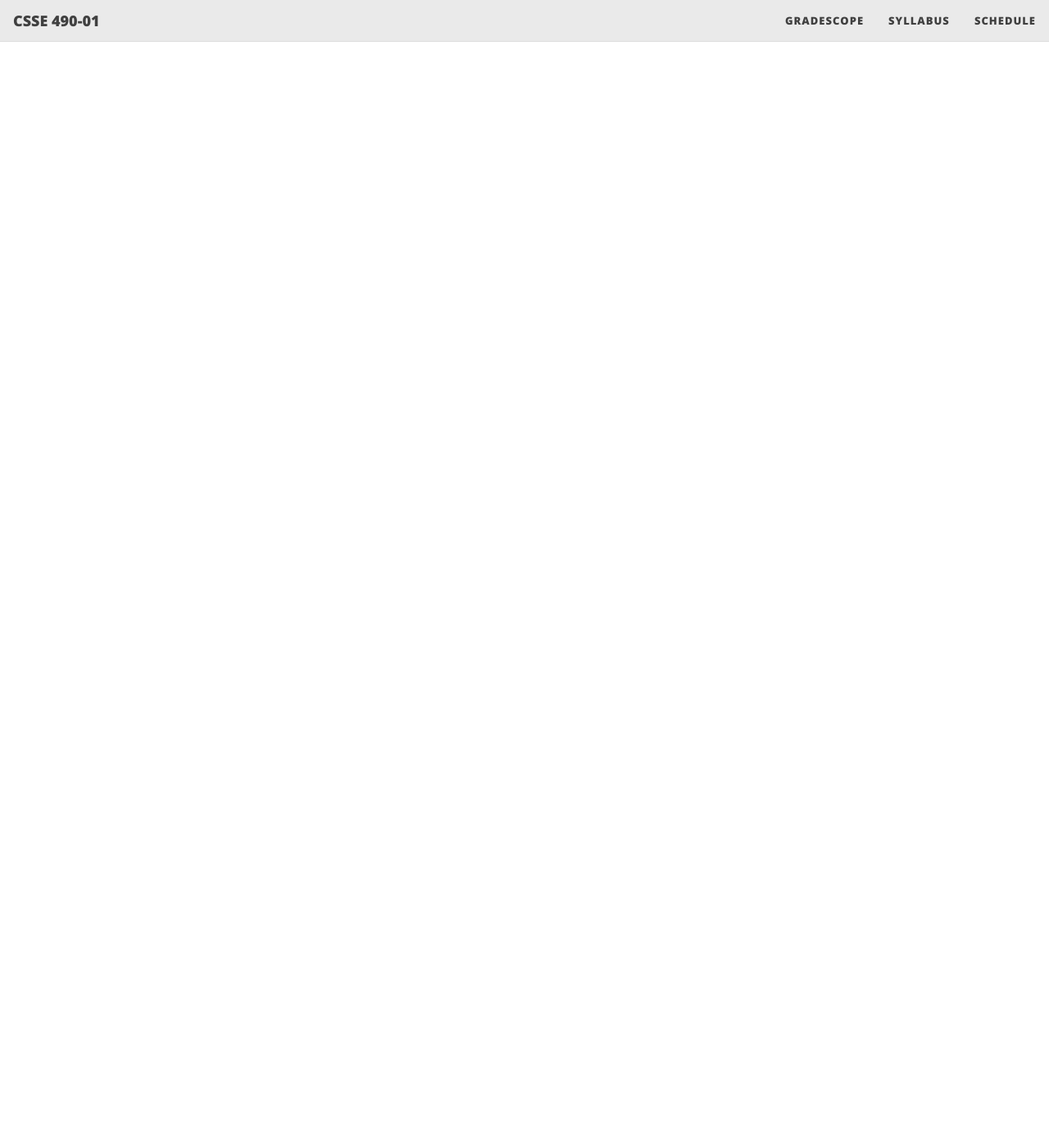
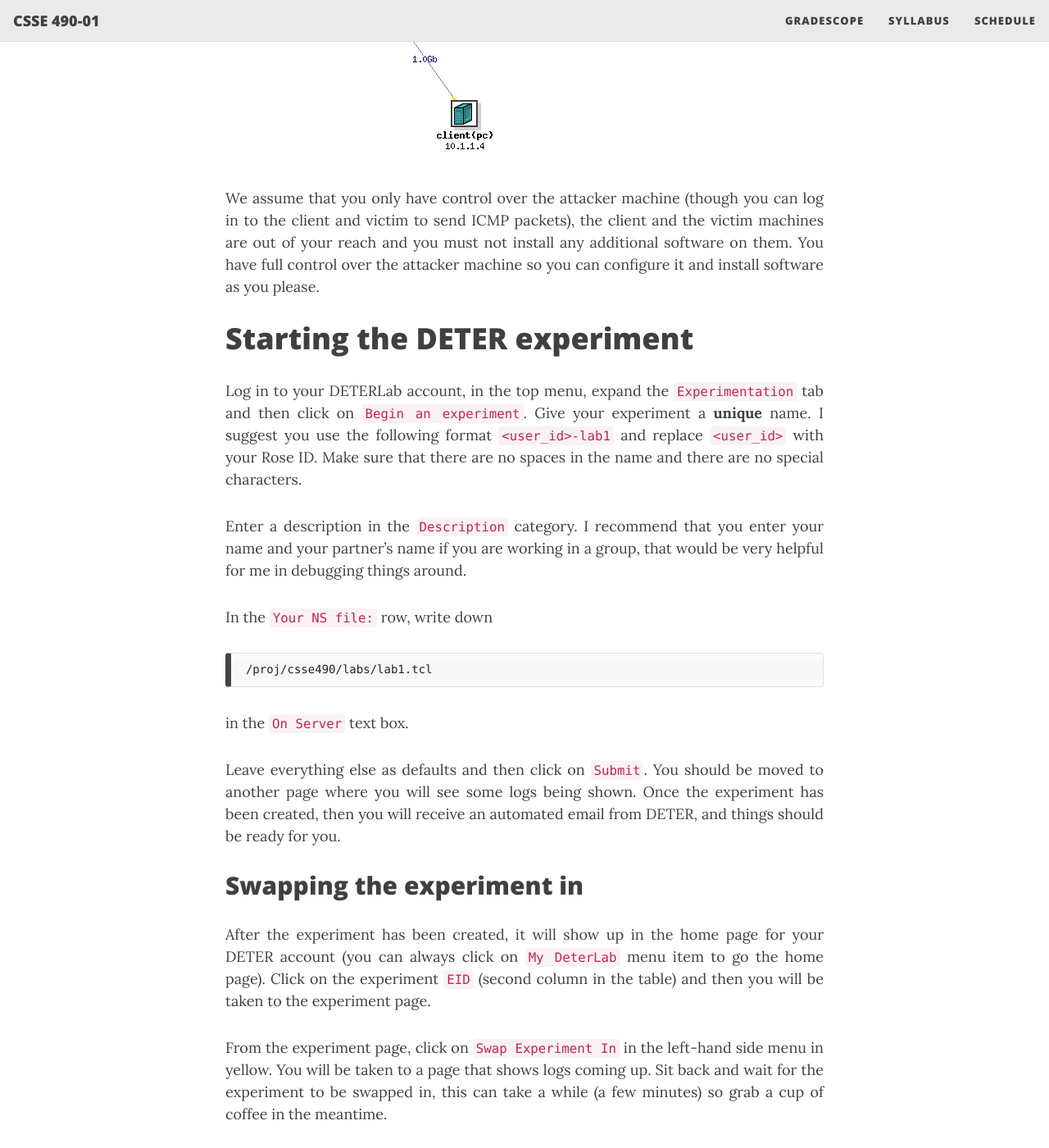
Before and after one commit to rhit-csse490-netsec/netsec-public, a Jekyll site: the page built from labs/lab1.md, in a window 1280 px wide and 1400 px high, scrolled down 1033 px. Shown: the whole window at 82% size. Built offline with Jekyll 4.4.1, drawn with Linux system fonts in a browser that asks for light colours; nearby versions of some CDN libraries; some of the changed text lies outside the part shown.

Commit message:
added stub for lab 1

````diff
--- a/_data/assignments.csv
+++ b/_data/assignments.csv
@@ -1,2 +1,3 @@
 name,dirname,date,grader,moodle
 Lab 0,labs/lab0,2022-03-08 23:59:00,,Submit to [Gradescope](https://www.gradescope.com/courses/375534)
+Lab 1,labs/lab1,2022-03-16 23:59:00,,Submit to [Gradescope](https://www.gradescope.com/courses/375534)
--- a/labs/lab1.md
+++ b/labs/lab1.md
@@ -8,4 +8,104 @@
 # Introduction
 
 In this lab, we will start by getting our hands dirty with network programming
-using the `scapy` package.
+using the `scapy` package. Sniffing and spoofing packets are the essential tools
+available to a security attacker and defender. Therefore, our journey of
+learning the ins and outs of network security starts with sniffing and spoofing
+network packets.
+
+## Learning Objectives
+
+The goal of this lab is to introduce you to the concepts of packet sniffing and
+packet spoofing. After completion of this lab, you should be able to write code
+to capture packets off the wire using `python` and the `scapy` package.
+You should also be able to create both real and counterfeit packets and send
+them to their destination.
+
+# The network topology
+
+In this lab, we will be using the following network topology. It is composed of
+three machines, an attacker, a victim, and a normal client connected to a local
+LAN as show in the figure below.
+
+![network topology]({{ site.baseurl }}/figs/topology.png)
+
+We assume that you only have control over the attacker machine (though you can
+log in to the client and victim to send ICMP packets), the client and the victim
+machines are out of your reach and you must not install any additional software
+on them. You have full control over the attacker machine so you can configure it
+and install software as you please.
+
+# Starting the DETER experiment
+
+Log in to your DETERLab account, in the top menu, expand the `Experimentation`
+tab and then click on `Begin an experiment`. Give your experiment a __unique__
+name. I suggest you use the following format `<user_id>-lab1` and replace
+`<user_id>` with your Rose ID. Make sure that there are no spaces in the name
+and there are no special characters.
+
+Enter a description in the `Description` category. I recommend that you enter
+your name and your partner's name if you are working in a group, that would be
+very helpful for me in debugging things around.
+
+In the `Your NS file:` row, write down
+```
+ /proj/csse490/labs/lab1.tcl
+```
+in the `On Server` text box.
+
+Leave everything else as defaults and then click on `Submit`. You should be
+moved to another page where you will see some logs being shown. Once the
+experiment has been created, then you will receive an automated email from
+DETER, and things should be ready for you.
+
+## Swapping the experiment in
+
+After the experiment has been created, it will show up in the home page for your
+DETER account (you can always click on `My DeterLab` menu item to go the home
+page). Click on the experiment `EID` (second column in the table) and then you
+will be taken to the experiment page.
+
+From the experiment page, click on `Swap Experiment In` in the left-hand side
+menu in yellow. You will be taken to a page that shows logs coming up. Sit back
+and wait for the experiment to be swapped in, this can take a while (a few
+minutes) so grab a cup of coffee in the meantime.
+
+Once the experiment has been swapped in, you are ready to go to access the
+experiment machines. You will receive an email from DETER saying that the
+experiment has been successfully swapped in.
+
+Once you are done with your experiment, you can choose the `Swap Experiment Out`
+menu item form the left-hand side menu to swap the experiment out and release
+the machines that you were using. __Please be mindful of other DETER users and
+swap your experiment out when you are done using it__. The experiment will be
+automatically swapped out after 4 hours of inactivity in case you forget.
+
+## Reaching the attacker machine
+
+To reach the attacker machine (and any other machine on the experiment), first
+`ssh` into the main DETER users machine using
+```shell
+ssh deter
+```
+and then from that machine, use
+```shell
+ssh attacker.noureddi-lab1.csse490
+```
+and replace `noureddi-lab1` with your experiment name. In the same way, you can
+reach the other machines using
+```shell
+ssh client.noureddi-lab1.csse490
+```
+and
+```shell
+ssh victim.noureddi-lab1.csse490
+```
+
+
+# Sniffing packets
+
+# Generating packets: Let's ping google.com
+
+# Traceroute
+
+# Spoofing packets
````
Also changed, not shown: schedule.md (+3 -1 lines), figs/topology.png (added).
